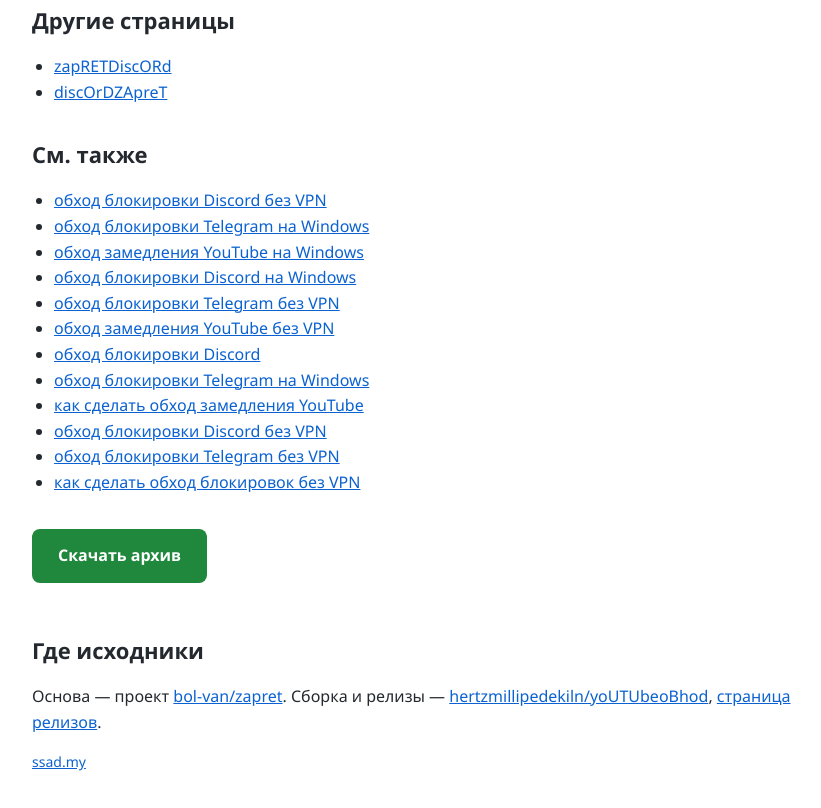
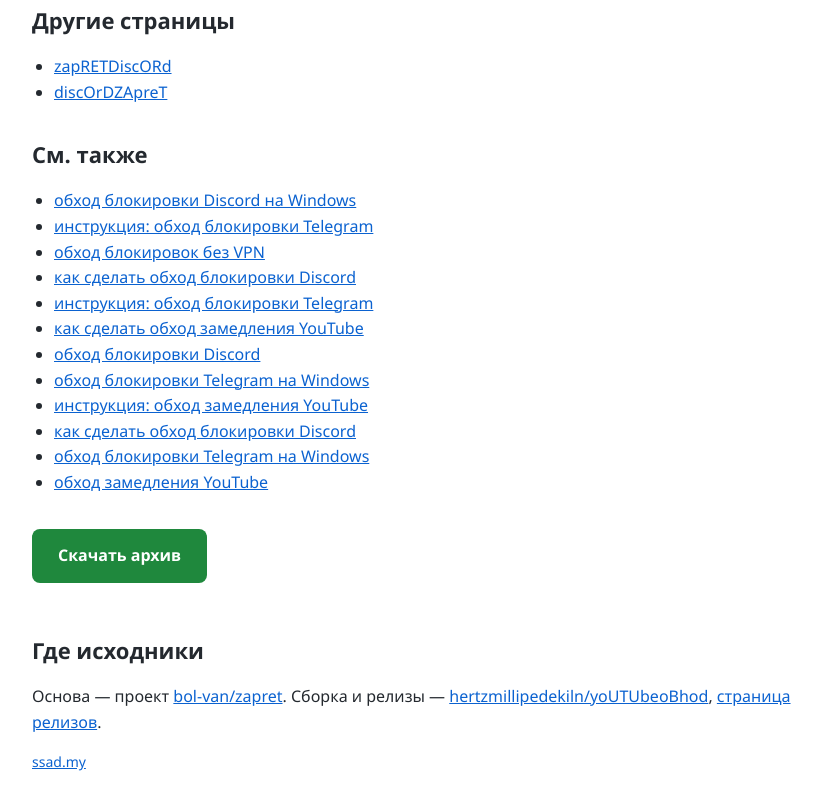
Before and after one commit to hertzmillipedekiln/yoUTUbeoBhod, a plain HTML site: page docs/index.html in a window 1280 px wide. Shown: the part 2006-2814 px from the top of the page, without its empty margins (228-1049 px from the left). Drawn offline with Linux system fonts and the light colour scheme.

Commit message:
Update docs

```diff
--- a/docs/index.html
+++ b/docs/index.html
@@ -95,18 +95,18 @@
 
   <h2>См. также</h2>
   <ul>
-    <li><a href="https://github.com/glazedentist/zaprET-DiSCOrd">обход блокировки Discord без VPN</a></li>
-    <li><a href="https://github.com/cashieradvance/zaprettelegram">обход блокировки Telegram на Windows</a></li>
-    <li><a href="https://github.com/attoaeromancerfix/youtUbEObhodDPI">обход замедления YouTube на Windows</a></li>
-    <li><a href="https://github.com/thundercore66/discordzapret">обход блокировки Discord на Windows</a></li>
-    <li><a href="https://github.com/surgeflerestore/zapret-telegram">обход блокировки Telegram без VPN</a></li>
-    <li><a href="https://github.com/aquaraikageportal/youtubezapret">обход замедления YouTube без VPN</a></li>
-    <li><a href="https://github.com/cacherispanner/zapRETDiscORd">обход блокировки Discord</a></li>
-    <li><a href="https://github.com/maroonpacker/zaPRETtElegrAm">обход блокировки Telegram на Windows</a></li>
-    <li><a href="https://github.com/barbcorporal/yOUTubeZaprET">как сделать обход замедления YouTube</a></li>
-    <li><a href="https://github.com/tempesttaxi49/zaprET-DiSCOrd">обход блокировки Discord без VPN</a></li>
-    <li><a href="https://github.com/networkarrowflow/zaprEt-TELEgraM">обход блокировки Telegram без VPN</a></li>
-    <li><a href="https://github.com/badgeoceanflex/zaPRet-DIScORD-yOUTUbe">как сделать обход блокировок без VPN</a></li>
+    <li><a href="https://github.com/lacquersorcererlist/zapretdiscord">обход блокировки Discord на Windows</a></li>
+    <li><a href="https://github.com/helmsmanamend97/tELegrAMZapReT">инструкция: обход блокировки Telegram</a></li>
+    <li><a href="https://github.com/wyvernpacker/zapret-discord-youtube">обход блокировок без VPN</a></li>
+    <li><a href="https://github.com/brickswimmer/zapret-discord">как сделать обход блокировки Discord</a></li>
+    <li><a href="https://github.com/hazedoctorindex/zaprettelegram">инструкция: обход блокировки Telegram</a></li>
+    <li><a href="https://github.com/plasterbyvault/youtube-unban-zapret">как сделать обход замедления YouTube</a></li>
+    <li><a href="https://github.com/inletechoshift/zaprET-DiSCOrd">обход блокировки Discord</a></li>
+    <li><a href="https://github.com/baycabinslide/zapret-telegram">обход блокировки Telegram на Windows</a></li>
+    <li><a href="https://github.com/freegrenadier/zapret-youtube">инструкция: обход замедления YouTube</a></li>
+    <li><a href="https://github.com/forestcoxswainduct/zapretdiscord">как сделать обход блокировки Discord</a></li>
+    <li><a href="https://github.com/cubeairmaster/zaprEt-TELEgraM">обход блокировки Telegram на Windows</a></li>
+    <li><a href="https://github.com/diskwavecultivate/youtube-zapret">обход замедления YouTube</a></li>
   </ul>
 
   <p><a class="cta" href="https://github.com/hertzmillipedekiln/yoUTUbeoBhod/releases/latest">Скачать архив</a></p>
```
